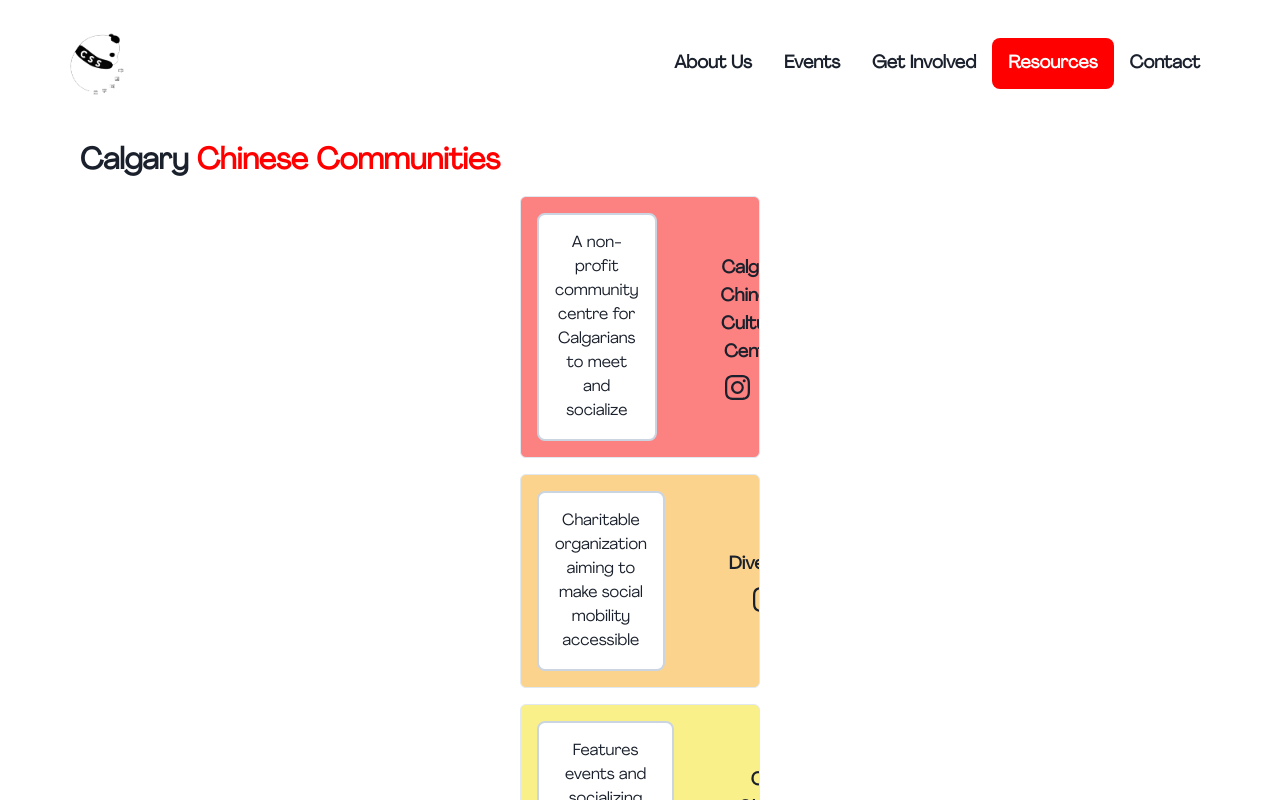
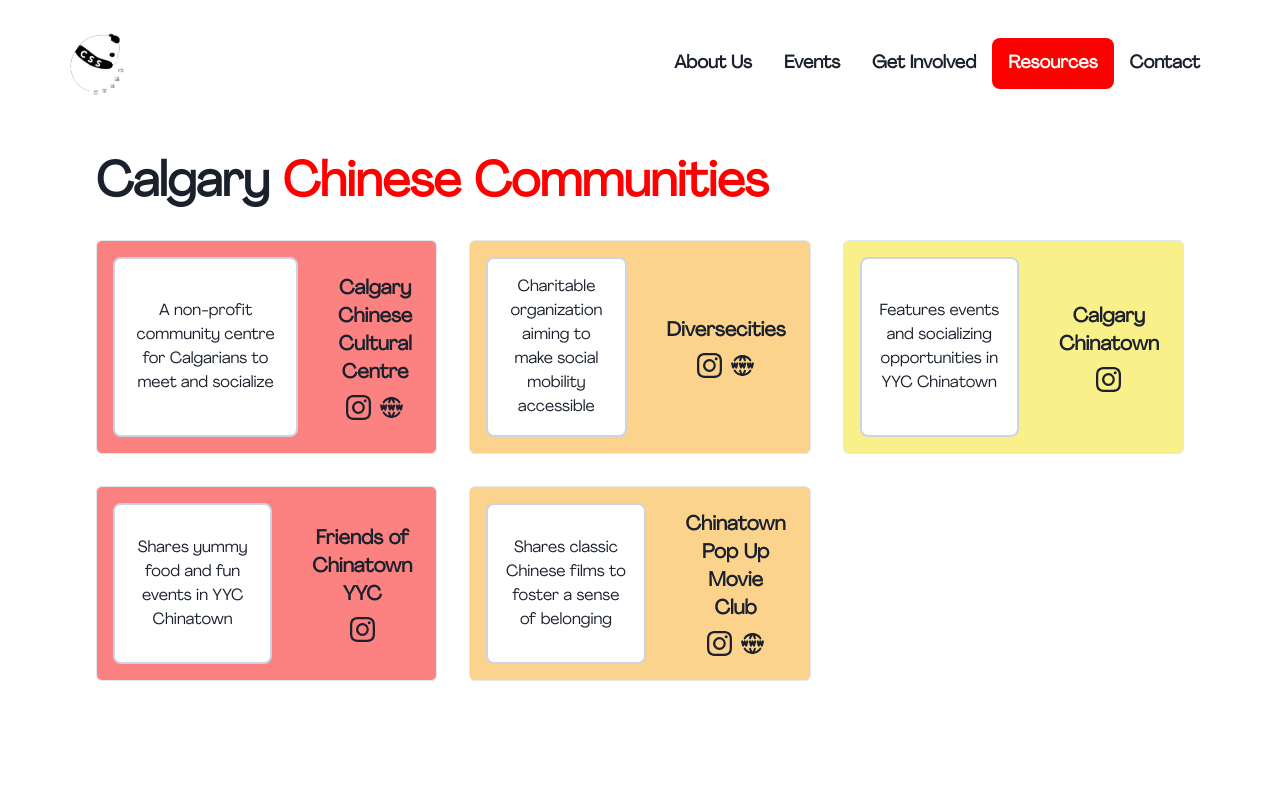
Before and after one commit to allennguyen01/UCalgary-CSS, a React (Vite) app: page /resources/chinese-communities in a window 1280 px wide. Shown: the top 800 px of the page. Built offline with nearby package versions, Linux system fonts and the light colour scheme.

Commit message:
Style chinese communities page for laptop

```diff
--- a/src/pages/resources/ChineseCommunities.jsx
+++ b/src/pages/resources/ChineseCommunities.jsx
@@ -44,12 +44,15 @@ const communities = [
 
 export default function ChineseCommunities() {
   return (
-    <div id="calgary-chinese-communities" className="flex flex-col gap-4 m-4">
-      <h1 className="text-3xl font-bold">
+    <div
+      id="calgary-chinese-communities"
+      className="flex flex-col gap-4 m-4 lg:gap-8 lg:m-8"
+    >
+      <h1 className="text-3xl lg:text-5xl font-bold">
         Calgary <span className="text-red">Chinese Communities</span>
       </h1>
       <div className="flex justify-center">
-        <div className="grid gap-4">
+        <div className="grid gap-4 lg:gap-8 lg:grid-cols-3">
           {communities.map((community) => (
             <CommunityCard key={community.name} community={community} />
           ))}
@@ -87,10 +90,12 @@ function CommunityCard({ community }) {
       direction={{ base: "column", sm: "row" }}
       overflow="hidden"
       variant="outline"
-      className={`max-w-[15rem] ${backgroundColor[community.color]}`}
+      className={`max-w-[15rem] lg:max-w-sm ${
+        backgroundColor[community.color]
+      }`}
       backgroundColor={backgroundColor[community.color]}
     >
-      <Box className="flex items-center justify-center text-center m-4 p-4 border-slate-300 border-2 rounded-lg bg-white">
+      <Box className="flex items-center justify-center text-center m-4 p-4 lg:max-w-fit border-slate-300 border-2 rounded-lg bg-white">
         <Text>{community.description}</Text>
       </Box>
 
@@ -98,9 +103,9 @@ function CommunityCard({ community }) {
         <CardBody
           className="flex flex-col items-center justify-center text-center gap-2"
           paddingY={6}
-          paddingX={12}
+          paddingX={6}
         >
-          <Text className="font-bold text-lg">{community.name}</Text>
+          <Text className="font-bold text-lg lg:text-xl">{community.name}</Text>
           <HStack>
             {instagramIcon}
             {websiteIcon}
```
